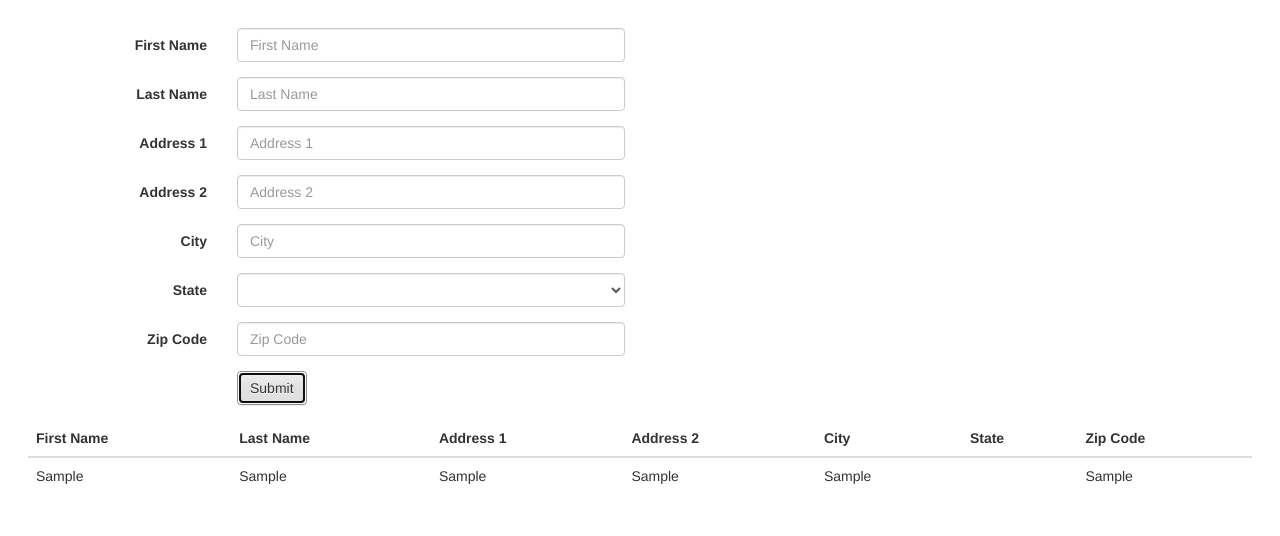
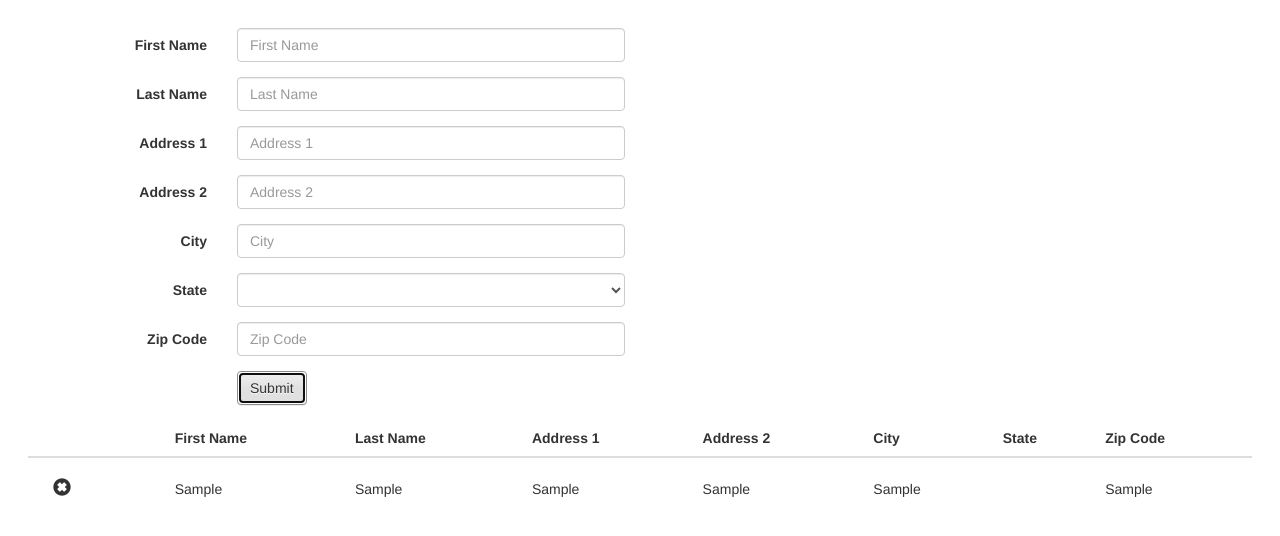
Before and after one commit to jmussitsch/angular-08724, a website: page app/demo_two.html in a window 1280 px wide. Both pictures are taken after typing "Sample", "Sample", "Sample", "Sample", "Sample", "Sample" into the empty fields and a click on the button "Submit". Drawn offline with nearby package versions, Linux system fonts and the light colour scheme.

Commit message:
updates for Thursday

```diff
--- a/app/css/app.css
+++ b/app/css/app.css
@@ -15,3 +15,7 @@ ngCloak works in cooperation with the following css rule.
 [ng\:cloak], [ng-cloak], [data-ng-cloak], [x-ng-cloak], .ng-cloak, .x-ng-cloak {
     display: none !important;
 }
+
+#addressTable td {
+    vertical-align: middle;
+}
--- a/app/demo_two.html
+++ b/app/demo_two.html
@@ -83,9 +83,10 @@
             </div>
         </div>
 
-        <table class="table table-hover">
+        <table id="addressTable" class="table table-hover">
             <thead>
                 <tr>
+                    <th></th>
                     <th>First Name</th>
                     <th>Last Name</th>
                     <th>Address 1</th>
@@ -97,17 +98,24 @@
             </thead>
             <tbody>
                 <!--
-                    We can iterate over a collection in scope and instantiate a template for each item.
+                    We can iterate over a collection in scope and instantiate a template for each item. Because
+                    nested scopes prototypically inherit from parent scopes, we can access parent scope variables.
+                    Notice how I access the stateOptions variable that lives on the controller scope.
 
                     See: https://docs.angularjs.org/api/ng/directive/ngRepeat
                 -->
                 <tr ng-cloak ng-repeat="address in submittedAddresses">
+                    <td>
+                        <span class="btn btn-lg" ng-click="removeAddress($index)">
+                            <span class="glyphicon glyphicon-remove-sign"></span>
+                        </span>
+                    </td>
                     <td>{{ address.firstName }}</td>
                     <td>{{ address.lastName }}</td>
                     <td>{{ address.addressOne }}</td>
                     <td>{{ address.addressTwo }}</td>
                     <td>{{ address.city }}</td>
-                    <td>{{ address.state }}</td>
+                    <td><span title="{{ stateOptions[address.state] }}">{{ address.state }}</span></td>
                     <td>{{ address.zip }}</td>
                 </tr>
             </tbody>
--- a/app/js/app.js
+++ b/app/js/app.js
@@ -59,5 +59,13 @@
              */
             $scope.address = null;
         };
+
+        /*
+         * Add a behavior to handle when the remove X is clicked
+         */
+        $scope.removeAddress = function(index) {
+            $scope.submittedAddresses.splice(index, 1);
+        };
+
     });
 })();
```
Also changed, not shown: app/index.html (+2 -1 lines), app/js/states.js (deleted).
